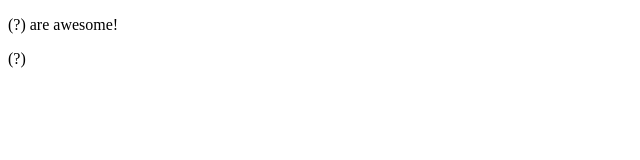
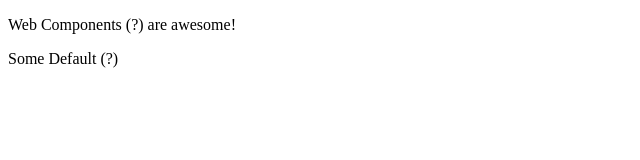
Before and after one commit to amr639/web-components, a plain HTML site: page index.html in a window 1280 px wide. Shown: the whole page, without its empty margins (0-640 px from the left). Drawn offline with Linux system fonts and the light colour scheme.

Commit message:
using style tags in shadow dom

```diff
--- a/index.html
+++ b/index.html
@@ -5,10 +5,15 @@
 	<meta name="viewport" content="width=device-width, initial-scale=1.0">
 	<meta http-equiv="X-UA-Compatible" content="ie=edge">
 	<title>Web Components</title>
+	<style>
+		div {
+			border: 2px solid orange;
+		}
+	</style>
 	<script src="tooltip.js"></script>
 </head>
 <body>
 	<p><uc-tooltip text="Web Components is a set of standards.">Web Components</uc-tooltip> are awesome!</p>
-	<uc-tooltip>Here we go!</uc-tooltip>
+	<uc-tooltip></uc-tooltip>
 </body>
 </html>
--- a/tooltip.js
+++ b/tooltip.js
@@ -4,14 +4,25 @@ class Tooltip extends HTMLElement {
     this._tooltipContainer;
 		this._tooltipText = 'Some dummy tooltip text.';
 		this.attachShadow({mode: 'open'});
+		this.shadowRoot.innerHTML = `
+			<style>
+				div {
+					background-color: black;
+					color: white;
+					position: absolute;
+					z-index: 10;
+				}
+			</style>
+			<slot>Some Default</slot>
+			<span> (?)</span>
+		`;
   }
 
   connectedCallback() {
     if (this.hasAttribute('text')) {
       this._tooltipText = this.getAttribute('text');
-    }
-    const tooltipIcon = document.createElement('span');
-    tooltipIcon.textContent = ' (?)';
+		}
+		const tooltipIcon = this.shadowRoot.querySelector('span');
     tooltipIcon.addEventListener('mouseenter', this._showTooltip.bind(this));
     tooltipIcon.addEventListener('mouseleave', this._hideTooltip.bind(this));
 		this.shadowRoot.appendChild(tooltipIcon);
@@ -21,10 +32,6 @@ class Tooltip extends HTMLElement {
   _showTooltip() {
     this._tooltipContainer = document.createElement('div');
 		this._tooltipContainer.textContent = this._tooltipText;
-		this._tooltipContainer.style.backgroundColor = 'black';
-		this._tooltipContainer.style.color = 'white';
-		this._tooltipContainer.style.position = 'absolute';
-		this._tooltipContainer.style.zIndex = '10';
     this.shadowRoot.appendChild(this._tooltipContainer);
   }
 
```
